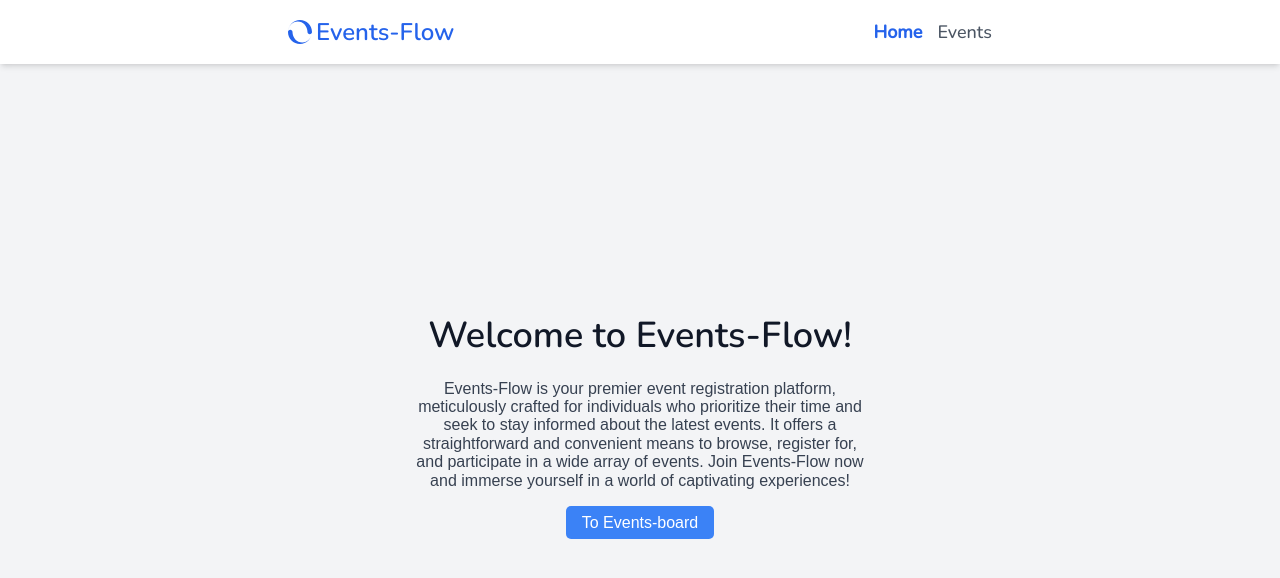
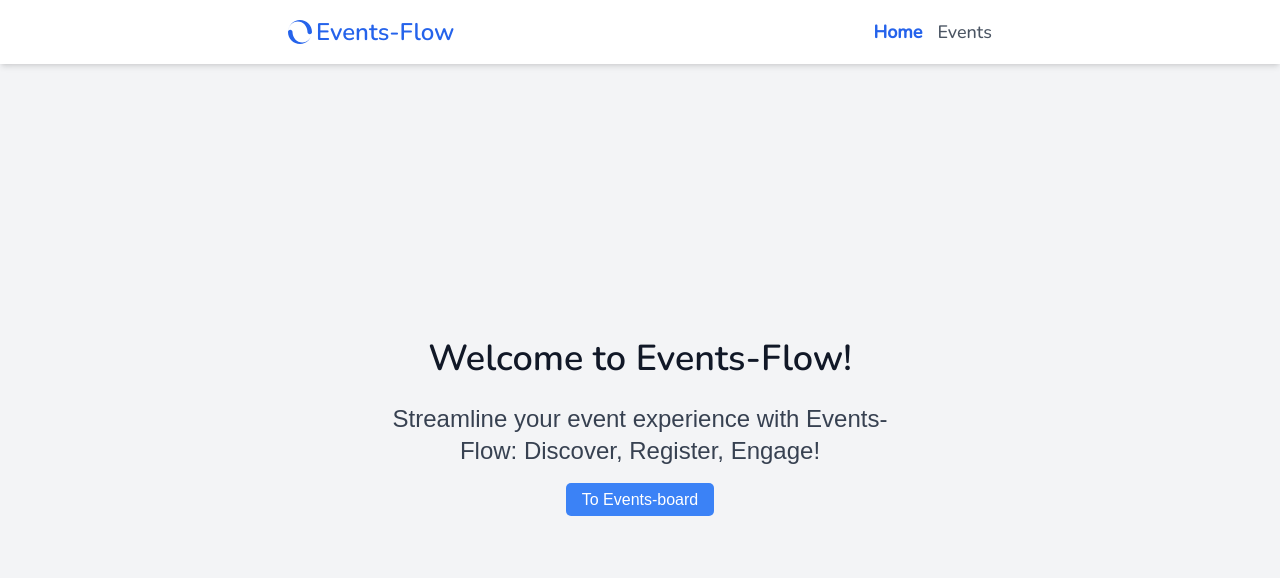
Before and after one commit to skabanets/Events-Flow, a React (Vite) app: page / in a window 1280 px wide. Shown: the top 578 px of the page. Built offline with nearby package versions, Linux system fonts and the light colour scheme.

Commit message:
change text on the home page

```diff
--- a/src/pages/Home/Home.tsx
+++ b/src/pages/Home/Home.tsx
@@ -5,14 +5,10 @@ const Home = () => {
     <div>
       <div className="hero h-[90vh] ">
         <div className="hero-content text-center">
-          <div className="max-w-md">
+          <div className="max-w-lg">
             <h1 className="font-nunito-semibold text-4xl text-gray-900">Welcome to Events-Flow!</h1>
-            <p className="py-6">
-              Events-Flow is your premier event registration platform, meticulously crafted for
-              individuals who prioritize their time and seek to stay informed about the latest
-              events. It offers a straightforward and convenient means to browse, register for, and
-              participate in a wide array of events. Join Events-Flow now and immerse yourself in a
-              world of captivating experiences!
+            <p className="py-6 text-2xl">
+              Streamline your event experience with Events-Flow: Discover, Register, Engage!
             </p>
             <Link to={'/events-board'} className="navigate-link">
               To Events-board
```
